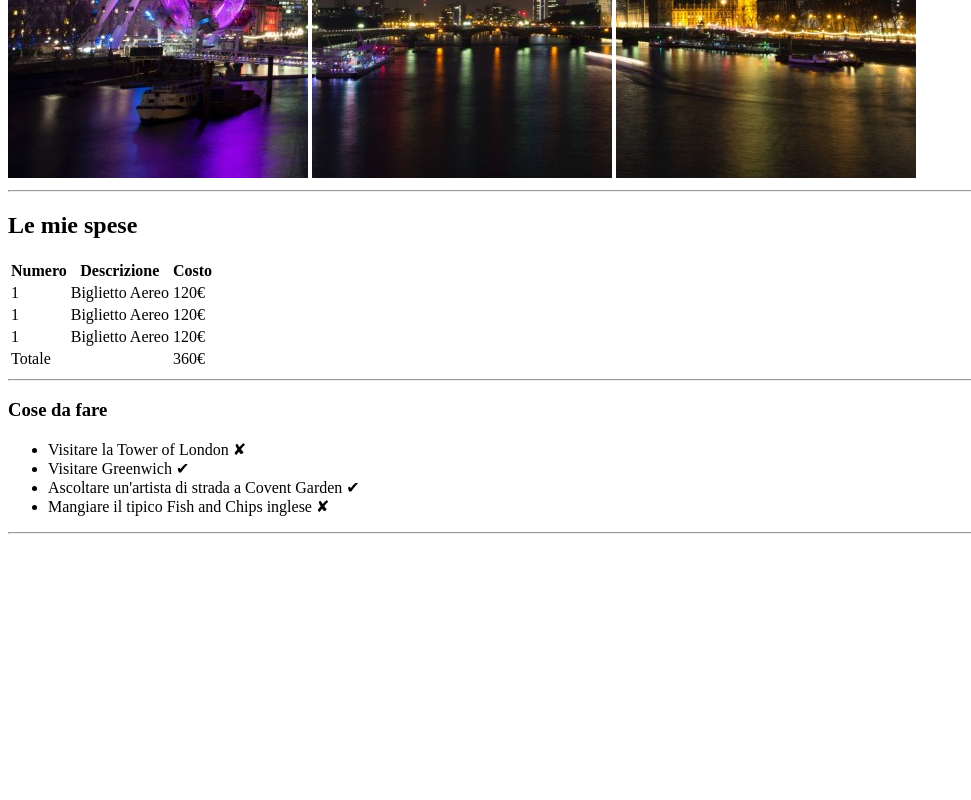
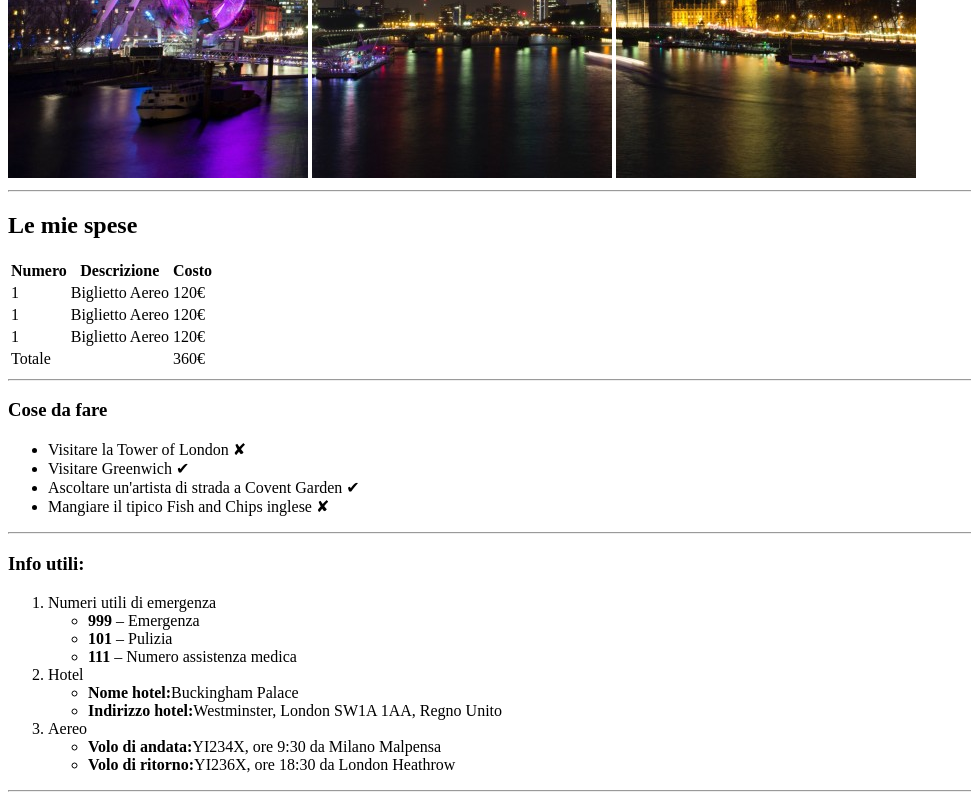
Before and after one commit to bosciu/html-london-trip, a plain HTML site: page index.html in a window 1280 px wide. Shown: the part 502-1302 px from the top of the page, without its empty margins (0-971 px from the left). Before the commit the page ends 1044 px from the top, so only its background shows below. Drawn offline with Linux system fonts and the light colour scheme.

Commit message:
Fine sezione "Info utili"

```diff
--- a/index.html
+++ b/index.html
@@ -81,6 +81,36 @@
         <hr>
         <!-- /Cose da fare -->
 
+        <!-- Info utili -->
+        <section>
+            <h3>Info utili:</h3>
+            <ol>
+                <li>
+                    Numeri utili di emergenza
+                    <ul>
+                        <li><strong>999</strong> &ndash; Emergenza</li>
+                        <li><strong>101</strong> &ndash; Pulizia</li>
+                        <li><strong>111</strong> &ndash; Numero assistenza medica</li>
+                    </ul>
+                </li>
+                <li>
+                    Hotel
+                    <ul>
+                        <li><strong>Nome hotel:</strong>Buckingham Palace</li>
+                        <li><strong>Indirizzo hotel:</strong>Westminster, London SW1A 1AA, Regno Unito</li>
+                    </ul>
+                </li>
+                <li>
+                    Aereo
+                    <ul>
+                        <li><strong>Volo di andata:</strong>YI234X, ore 9:30 da Milano Malpensa</li>
+                        <li><strong>Volo di ritorno:</strong>YI236X, ore 18:30 da London Heathrow</li>
+                    </ul>
+                </li>
+            </ol>
+        </section>
+        <hr>
+        <!-- /Info utili -->
     </main>
     <!-- /Corpo centrale con informazioni -->
 
```
